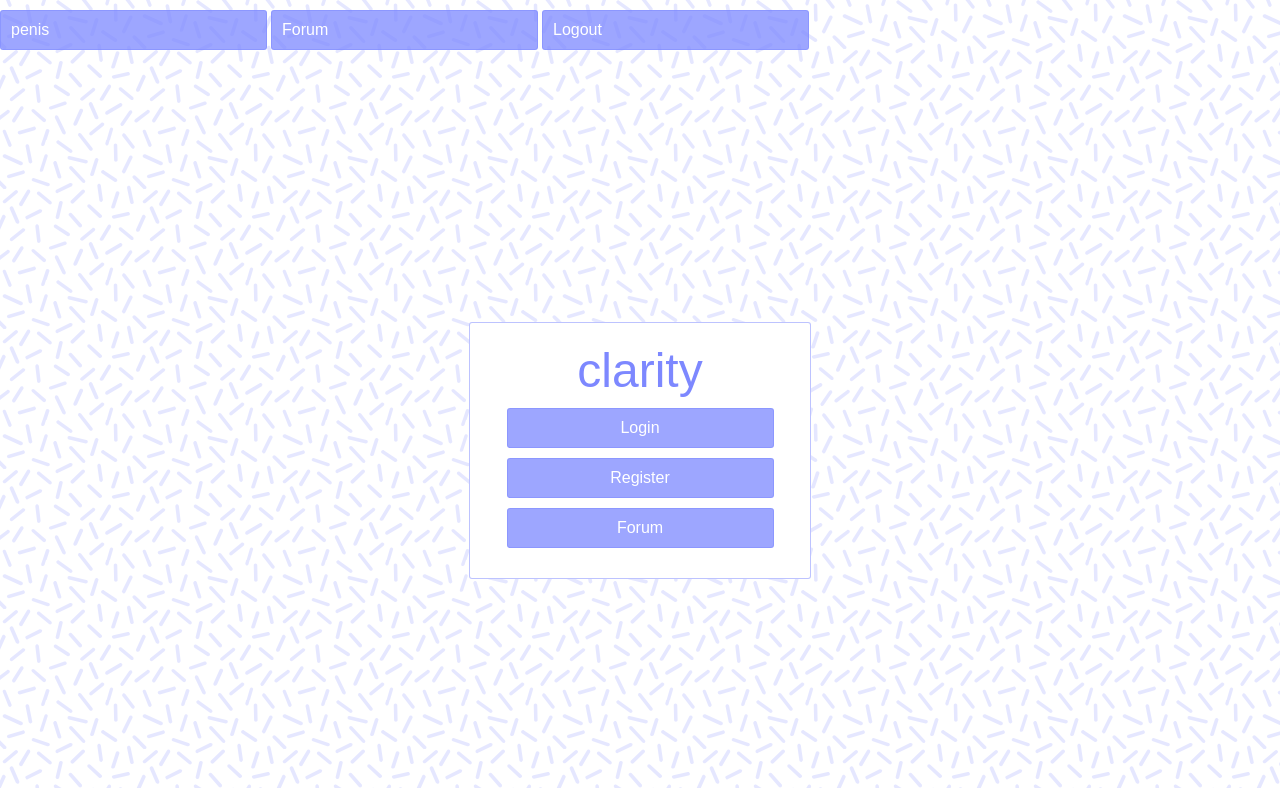
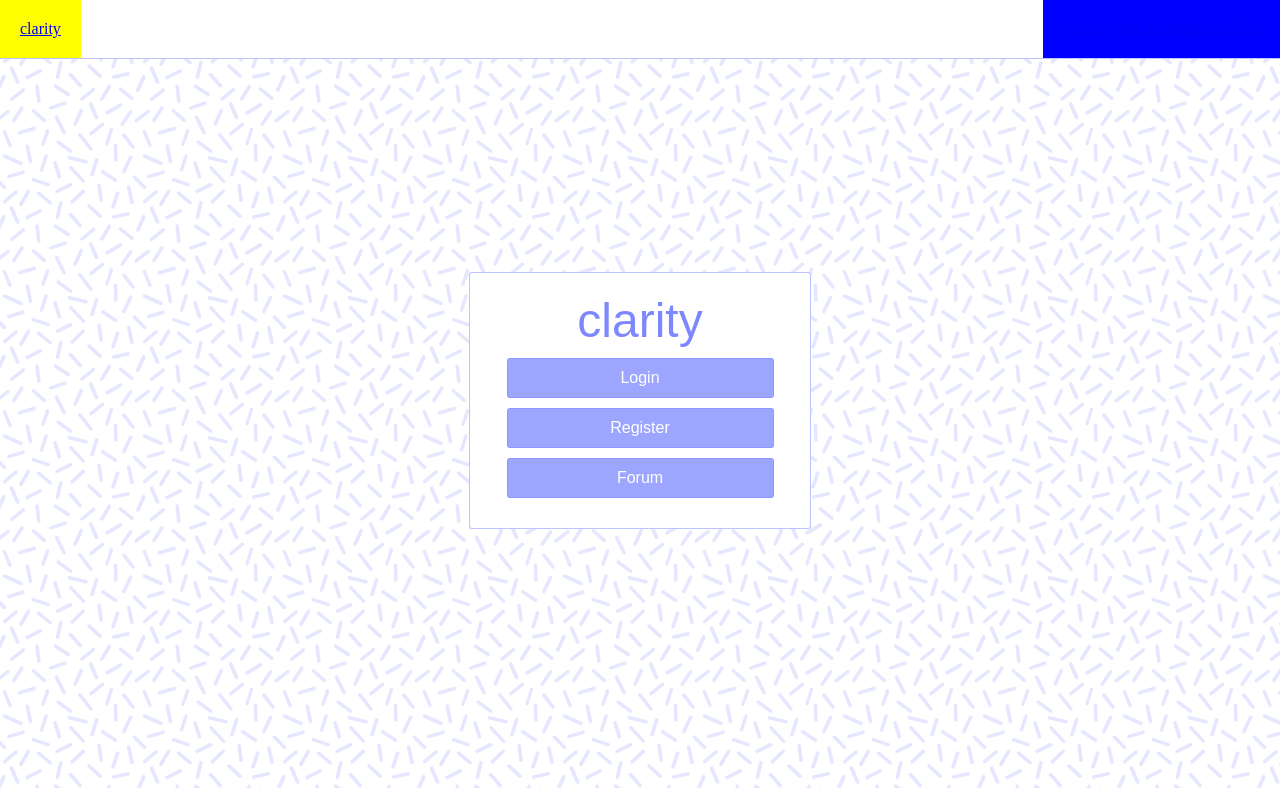
Before and after one commit to timothyong/cs411final, a Flask app: page / in a window 1280 px wide. Shown: the top 788 px of the page. Run offline with Flask 2, Linux system fonts and the light colour scheme.

Commit message:
started templating navbar

```diff
--- a/static/css/index.css
+++ b/static/css/index.css
@@ -9,6 +9,29 @@ body {
   background: url(../img/candypattern2.svg);
   background-color: rgba(125,136,255,0.2);
   background-size: 140px;
+}
+
+/* NAVBAR SHIET */
+.navbar {
+  position: fixed;
+  background: white;
+  width: 100%;
+  padding: 0px;
+  border-bottom: 1px solid rgba(125, 136, 255, 0.5);
+}
+
+.navbar-left {
+  float: left;
+  display: inline-block;
+  background: yellow;
+  padding: 20px;
+}
+
+.navbar-right {
+  padding: 20px;
+  float: right;
+  display: inline-block;
+  background: blue;
 }
 
 .modal-container {
--- a/templates/header.html
+++ b/templates/header.html
@@ -3,12 +3,26 @@
 </head>
 
 <!-- TURN THIS INTO A NAVBAR PROBABLY -->
-<div class="links-container">
+<div class="navbar">
+  <div class="navbar-left">
+    <div class="navbar-logo">
+      <span class="logo">
+        <a href="{{ url_for('index', redirectTo='index') }}">clarity</a>
+      </span>
+    </div> <!-- navbar-logo -->
+  </div> <!-- navbar-left -->
+
+  <div class="navbar-right">
+    <div class="container">
       {% if username %}
       <a href="{{ url_for('settings') }}">{{ username }}</a>
       {% else %}
       <a href='#'>penis</a>
       {% endif %}
       <a href="{{ url_for('forum') }}">Forum</a>
-	<a href="{{ url_for('logout') }}">Logout</a>
+      <a href="{{ url_for('logout') }}">Logoutasdfasdfsa</a>
     </div>
+  </div> <!-- navbar-right -->
+
+
+</div>
```
Lines whose indentation alone changed are shown as unchanged.
